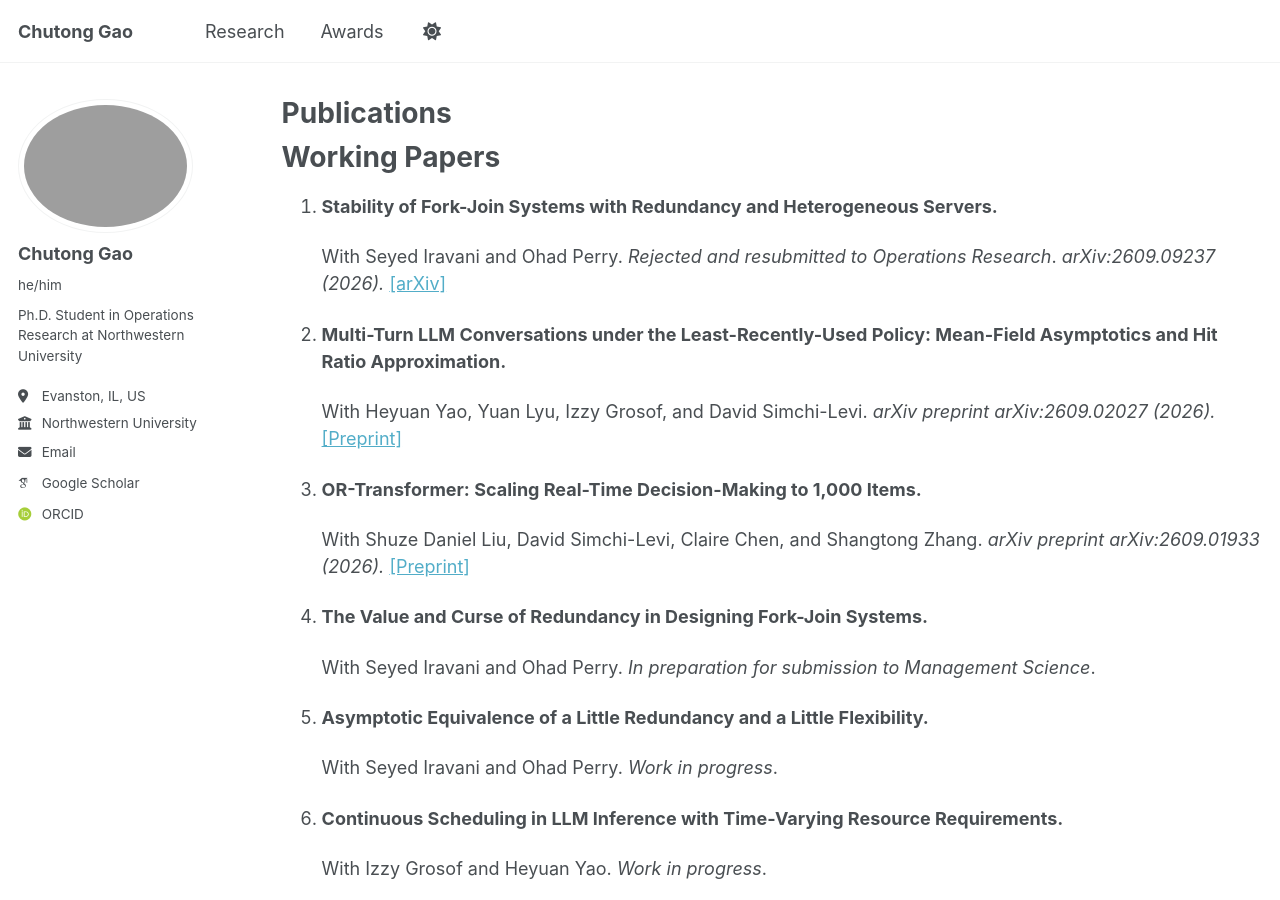
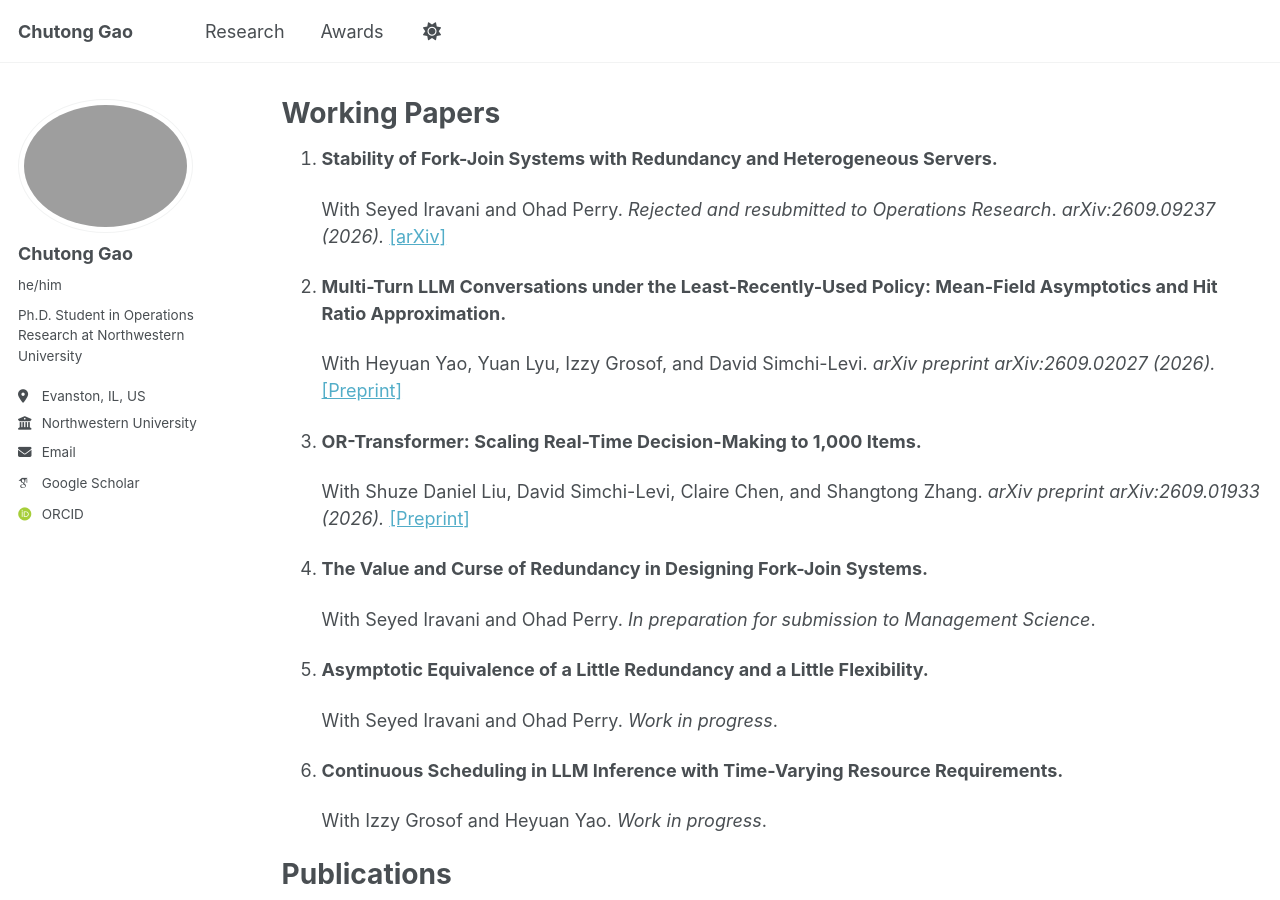
Before and after one commit to chutonggao/chutonggao.github.io, a Jekyll site: the page built from _pages/publications.md, in a window 1280 px wide and 900 px high. Built offline with Jekyll 4.4.1, drawn with Linux system fonts in a browser that asks for light colours; some web fonts are replaced.

Commit message:
Remove duplicate Publications heading
Updated the title in the publications page from 'Publications' to 'Working Papers'.

```diff
--- a/_pages/publications.md
+++ b/_pages/publications.md
@@ -1,11 +1,9 @@
 ---
 layout: archive
-title: Publications
+title: Working Papers
 permalink: /publications/
 author_profile: true
 ---
-
-# Working Papers
 
 1. **Stability of Fork-Join Systems with Redundancy and Heterogeneous Servers.**
 
```
